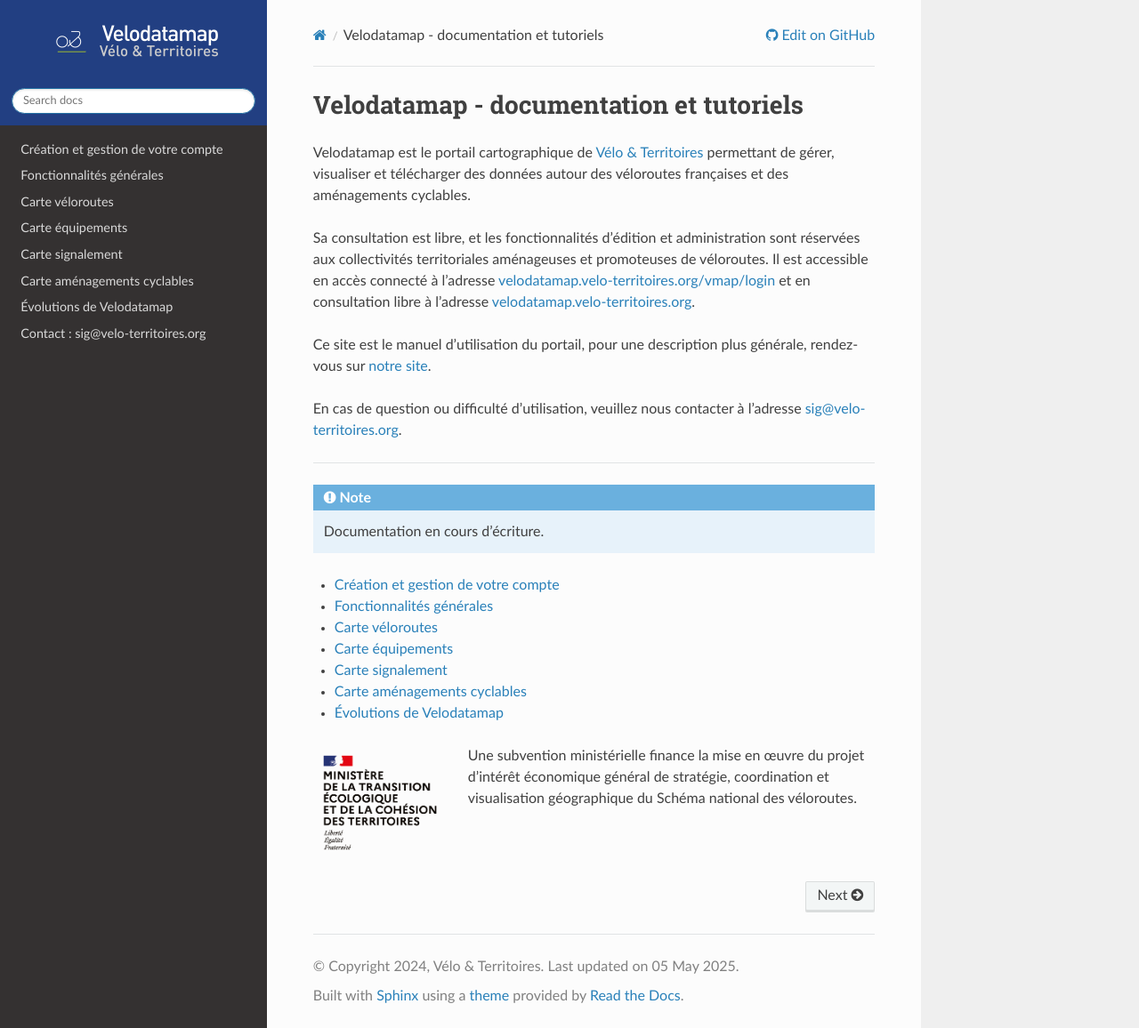
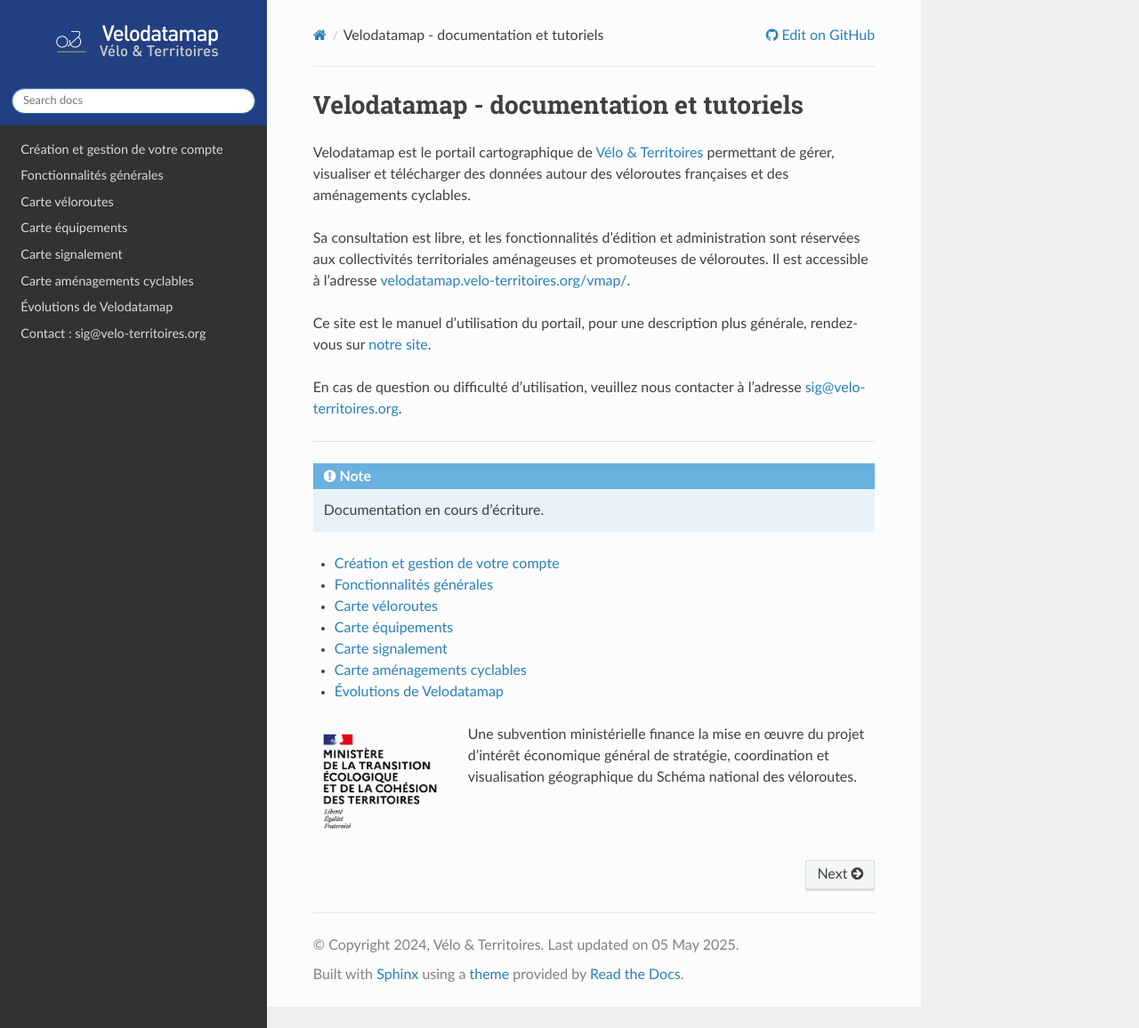
Before and after one commit to reseauvelomarche/velodatamap.readthedocs.io, a Sphinx documentation site: the page built from docs/source/index.rst, in a window 1280 px wide and 1156 px high. Shown: the whole window at 89% size. Built offline with Sphinx 7.4.7 and the Read the Docs theme 3.1.0, drawn with Linux system fonts in a browser that asks for light colours.

Commit message:
Supprimer l'accès au widget "Consultation"

```diff
--- a/docs/source/index.rst
+++ b/docs/source/index.rst
@@ -3,7 +3,7 @@
 
 Velodatamap est le portail cartographique de `Vélo & Territoires <https://www.velo-territoires.org>`_ permettant de gérer, visualiser et télécharger des données autour des véloroutes françaises et des aménagements cyclables.
 
-Sa consultation est libre, et les fonctionnalités d'édition et administration sont réservées aux collectivités territoriales aménageuses et promoteuses de véloroutes. Il est accessible en accès connecté à l'adresse `velodatamap.velo-territoires.org/vmap/login <https://velodatamap.velo-territoires.org/vmap/login>`_ et en consultation libre à l'adresse `velodatamap.velo-territoires.org <https://velodatamap.velo-territoires.org/vmap/widget/vmap?widget_id=Rs3fEeMD4nuxYaFSODnx31pOZ2vDVyZsi6iYxrHBgs5apibhTaY5fNoGCCvsa86i&token=3ea714da-0a95-11ee-8d8d-0ebf1343709c>`_.
+Sa consultation est libre, et les fonctionnalités d'édition et administration sont réservées aux collectivités territoriales aménageuses et promoteuses de véloroutes. Il est accessible à l'adresse `velodatamap.velo-territoires.org/vmap/ <https://velodatamap.velo-territoires.org/vmap/>`_.
 
 Ce site est le manuel d'utilisation du portail, pour une description plus générale, rendez-vous sur `notre site <https://www.velo-territoires.org/observatoires/velodatamap/>`_.
 
```
Also changed, not shown: TODO.md (+2 -0 lines).
